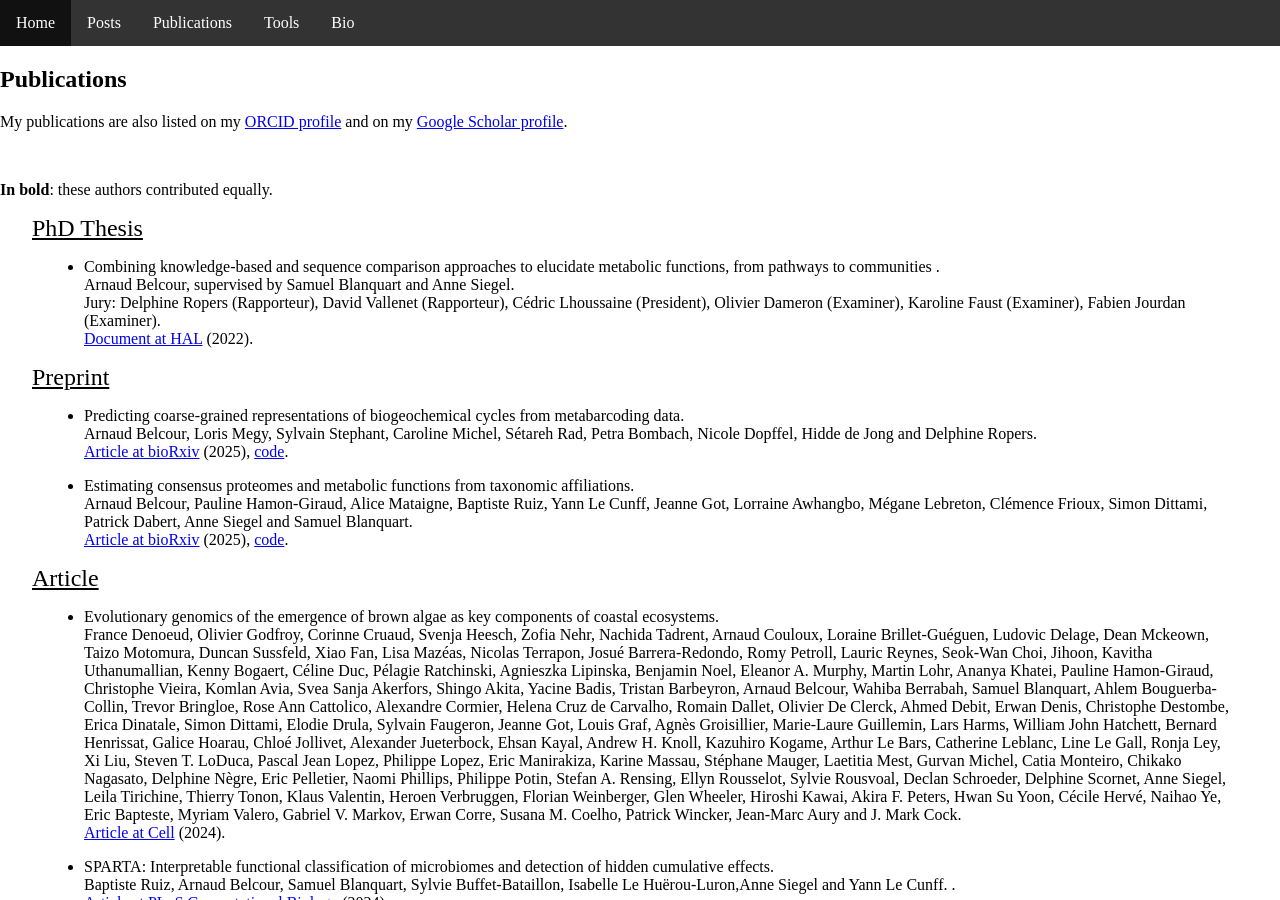
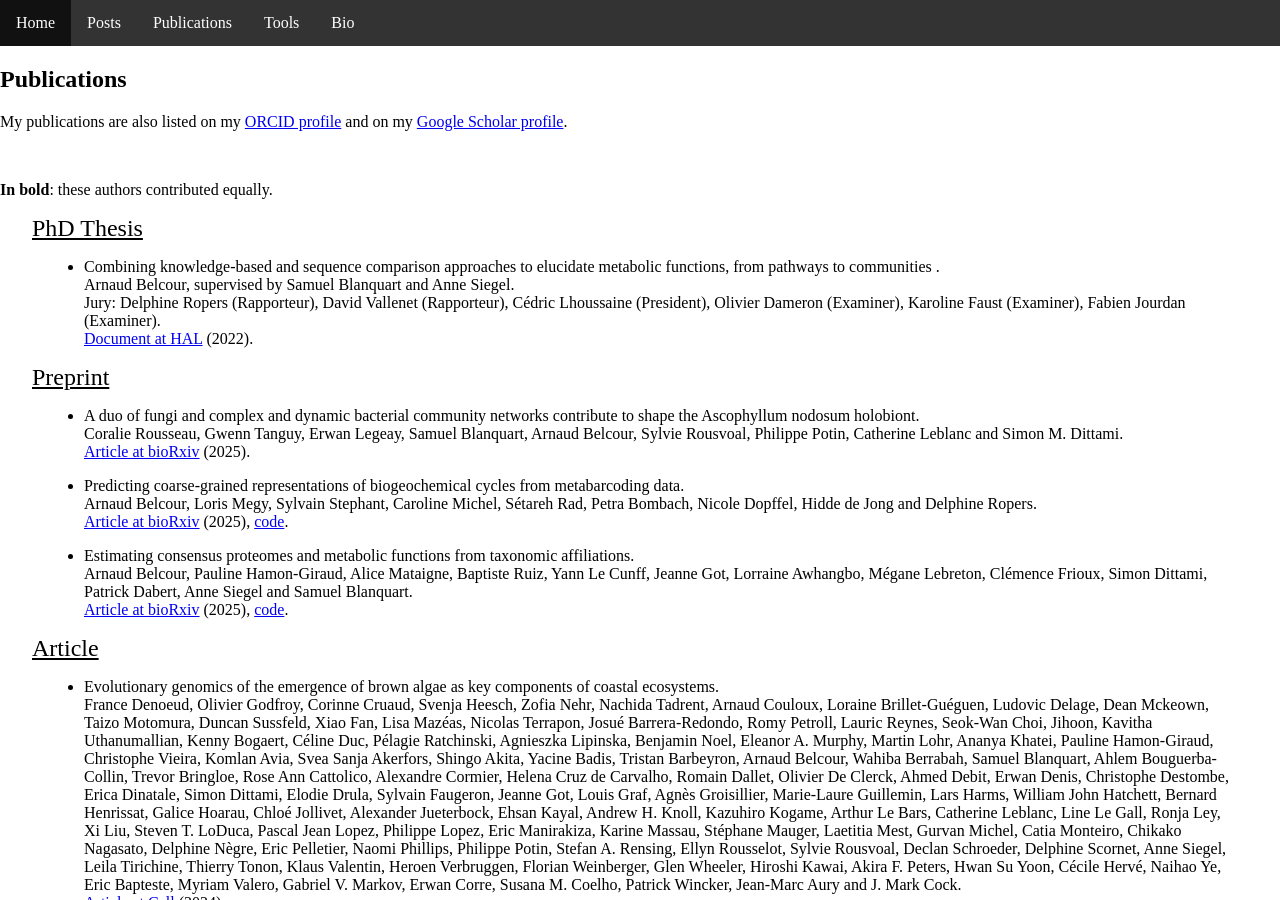
Before and after one commit to ArnaudBelcour/blog, a Jekyll site: the page built from pages/publications.html, in a window 1280 px wide and 900 px high. Built offline with Jekyll 4.4.1, drawn with Linux system fonts in a browser that asks for light colours.

Commit message:
Add preprint.

```diff
--- a/pages/publications.html
+++ b/pages/publications.html
@@ -21,6 +21,12 @@ permalink: pages/publications/
 	</ul>
 	<h2>Preprint</h2>
 	<ul>
+		<li>
+			<p> A duo of fungi and complex and dynamic bacterial community networks contribute to shape the Ascophyllum nodosum holobiont. <br>
+				Coralie Rousseau, Gwenn Tanguy, Erwan Legeay, Samuel Blanquart, Arnaud Belcour, Sylvie Rousvoal, Philippe Potin, Catherine Leblanc and Simon M. Dittami. <br>
+				<a href='https://doi.org/10.1101/2025.03.20.643298 '>Article at bioRxiv</a> (2025).
+			</p>
+		</li>
 		<li>
 			<p> Predicting coarse-grained representations of biogeochemical cycles from metabarcoding data. <br>
 				Arnaud Belcour, Loris Megy, Sylvain Stephant, Caroline Michel, Sétareh Rad, Petra Bombach, Nicole Dopffel, Hidde de Jong and Delphine Ropers. <br>
```
